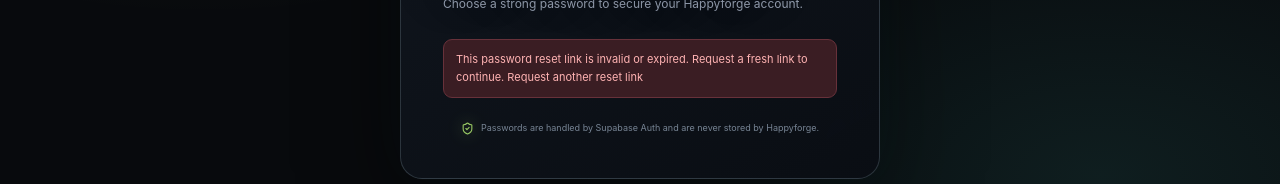
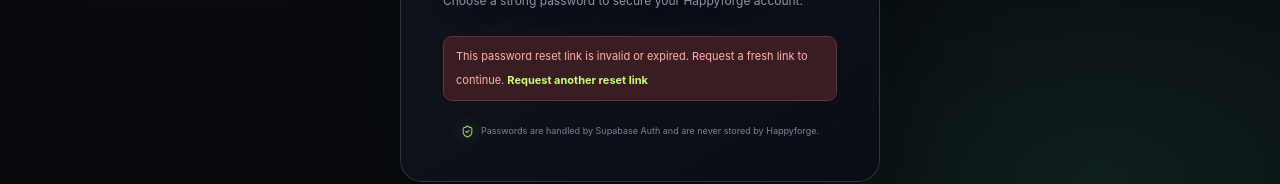
Before and after one commit to animewar3000-dot/Happyforge, a Next.js app: page /auth/update-password in a window 1280 px wide. Shown: the part 448-632 px from the top of the page. Built offline with nearby package versions, Linux system fonts and the light colour scheme; no server answers.

Commit message:
Style password recovery controls

```diff
--- a/app/globals.css
+++ b/app/globals.css
@@ -1216,3 +1216,9 @@ button.hf-project-card{width:100%;color:inherit;cursor:pointer}
  .hf-project-form>div{grid-column:auto}
  .hf-project-actions{flex-wrap:wrap}
 }
+
+/* Password recovery controls */
+.auth-forgot{border:0;background:transparent;color:var(--accent);font:inherit;font-size:10px;font-weight:650;padding:4px 0;cursor:pointer}
+.auth-forgot:hover,.auth-error a:hover{text-decoration:underline}
+.auth-tabs .auth-recovery-back{grid-column:1/-1;display:flex;align-items:center;justify-content:center;gap:7px;color:var(--text)}
+.auth-error a{display:inline-block;margin-top:6px;color:var(--accent);font-weight:650;text-decoration:none}
```
